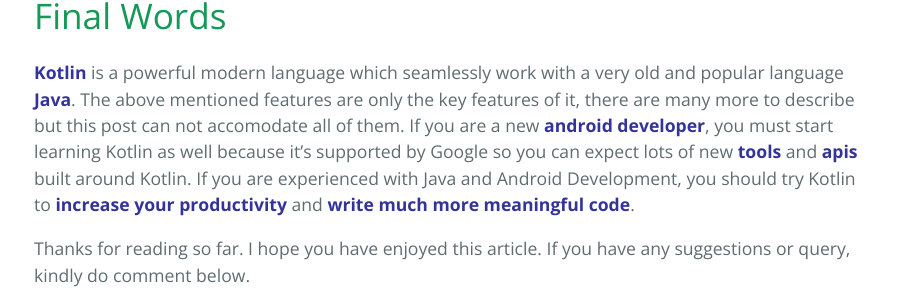
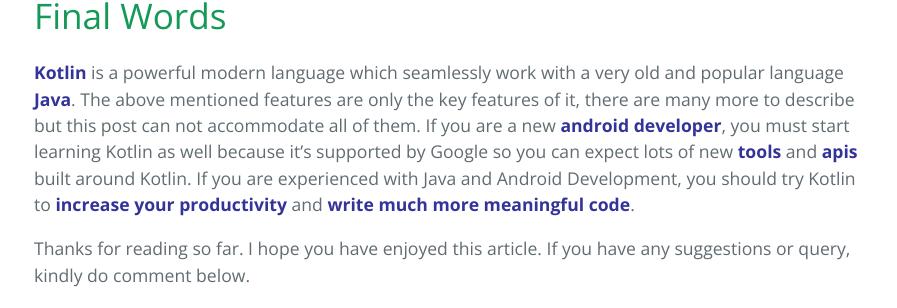
Before and after one commit to DevCompat/devcompat.github.io, a Jekyll site: the page built from _posts/2018/2018-08-27-What is Kotlin and Why to use it.markdown, in a window 1280 px wide and 900 px high, scrolled down 5454 px. Shown: the part 351-659 px from the top of the window, without its empty margins (190-1087 px from the left). Built offline with Jekyll 4.4.1, drawn with Linux system fonts in a browser that asks for light colours; comment, search, counter and statistics services are not loaded; some of the changed text lies outside the part shown.

Commit message:
Fix typo in 2018/08/What is Kotlin and Why Kotlin

```diff
--- a/_posts/2018/2018-08-27-What is Kotlin and Why to use it.markdown
+++ b/_posts/2018/2018-08-27-What is Kotlin and Why to use it.markdown
@@ -171,6 +171,6 @@ Server side programming includes a variety of applications like **web apps, back
 Kotlin language feature with a support plugin, turns **android development** into a much pleasurable experience and let you write less number of lines for code. Adding listeners to **view events**, **binding layouts** and **asynchronous programming**, all these can be done by Kotlin in very less code or even no sometimes. A library named [**Anko**](https://github.com/kotlin/anko) built by Kotlin team, can be used to <u>generate layout without using xmls</u>. All these combined together provides you a **nicer experience** for building android apps.
 
 # Final Words
-**Kotlin** is a powerful modern language which seamlessly work with a very old and popular language **Java**. The above mentioned features are only the key features of it, there are many more to describe but this post can not accomodate all of them. If you are a new **android developer**, you must start learning Kotlin as well because it's supported by Google so you can expect lots of new **tools** and **apis** built around Kotlin. If you are experienced with Java and Android Development, you should try Kotlin to **increase your productivity** and **write much more meaningful code**.
+**Kotlin** is a powerful modern language which seamlessly work with a very old and popular language **Java**. The above mentioned features are only the key features of it, there are many more to describe but this post can not accommodate all of them. If you are a new **android developer**, you must start learning Kotlin as well because it's supported by Google so you can expect lots of new **tools** and **apis** built around Kotlin. If you are experienced with Java and Android Development, you should try Kotlin to **increase your productivity** and **write much more meaningful code**.
 
 Thanks for reading so far. I hope you have enjoyed this article. If you have any suggestions or query, kindly do comment below.
```
Also changed, not shown: other parts of _posts/2018/2018-08-27-What is Kotlin and Why to use it.markdown (+3 -3 lines).
